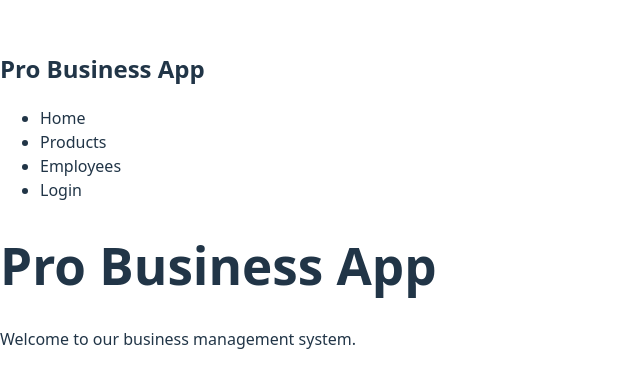
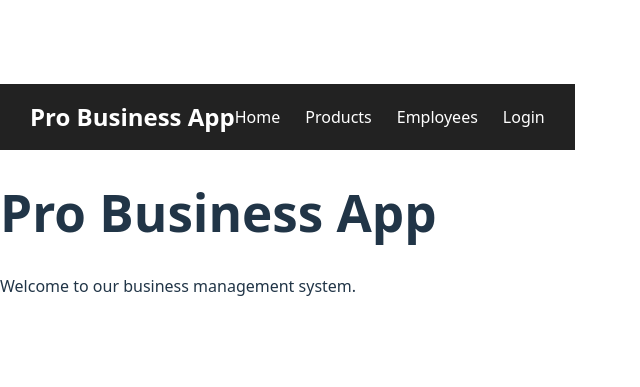
Before and after one commit to OmerMasih/pro-business-app, a React (Vite) app: page / in a window 1280 px wide. Shown: the part 201-588 px from the top of the page, without its empty margins (0-640 px from the left). Built offline with nearby package versions, Linux system fonts and the light colour scheme.

Commit message:
Adding my style CSS

```diff
--- /dev/null
+++ b/src/components/Navbar.css
@@ -0,0 +1,25 @@
+nav {
+  display: flex;
+  justify-content: space-between;
+  align-items: center;
+  padding: 15px 30px;
+  background-color: #222;
+}
+
+nav h2 {
+  color: white;
+  margin: 0;
+}
+
+nav ul {
+  display: flex;
+  gap: 25px;
+  list-style: none;
+  margin: 0;
+  padding: 0;
+}
+
+nav li {
+  color: white;
+  cursor: pointer;
+}
--- a/src/components/Navbar.jsx
+++ b/src/components/Navbar.jsx
@@ -1,3 +1,5 @@
+import "./Navbar.css";
+
 function Navbar() {
   return (
     <nav>
```
